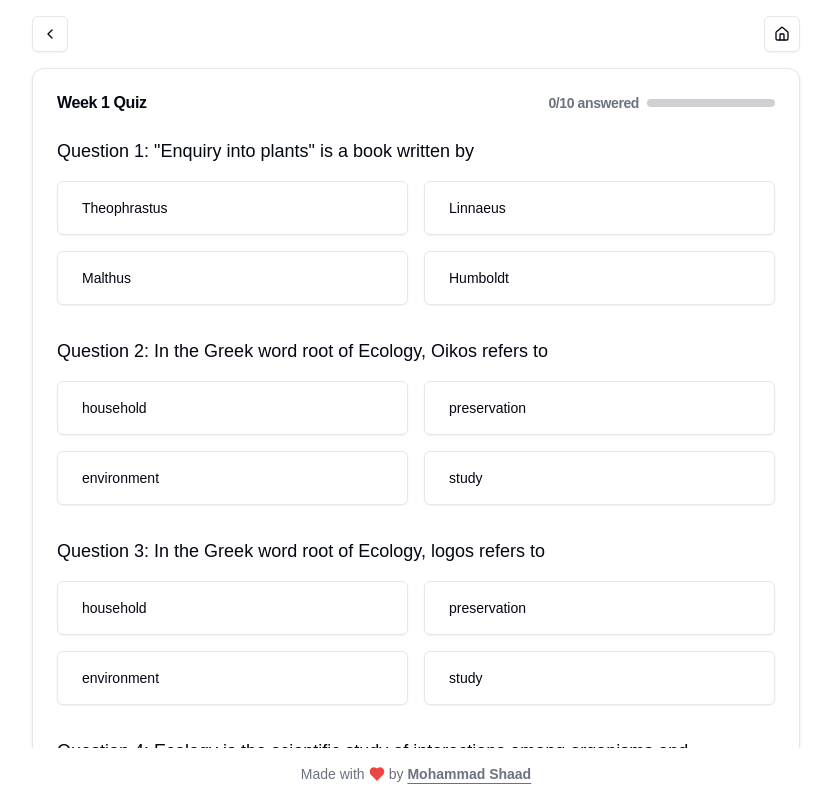
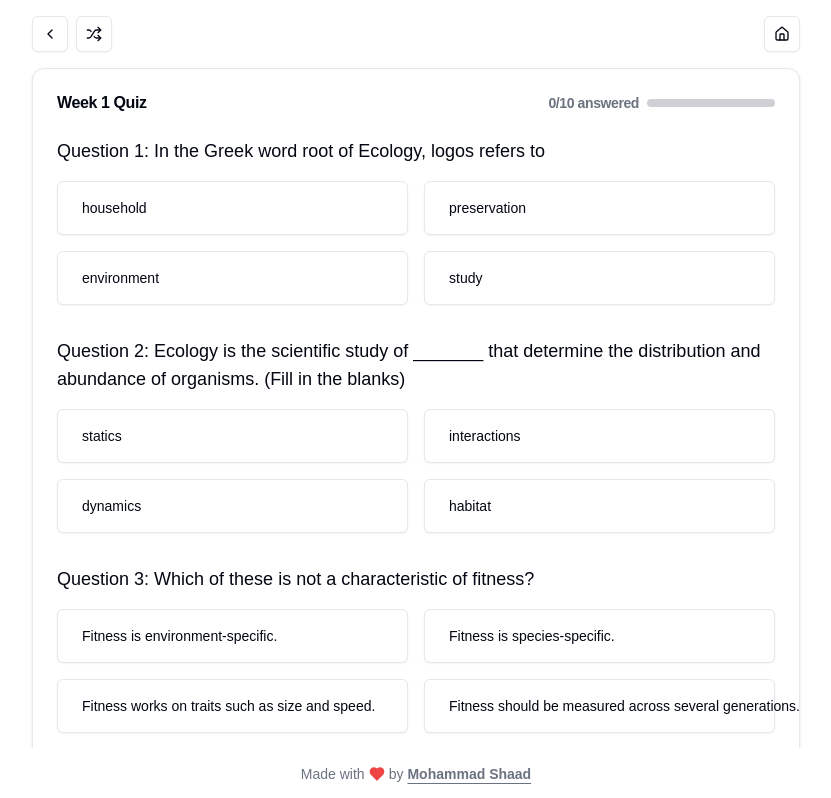
Before and after one commit to mohammadshaad/nptel-wildlife-quiz-app, a Next.js app: page /week/1 in a window 1280 px wide. Shown: the top 798 px of the page, without its empty margins (224-1055 px from the left). Built offline with nearby package versions, Linux system fonts and the light colour scheme.

Commit message:
taking prod down

```diff
--- a/app/page.tsx
+++ b/app/page.tsx
@@ -5,7 +5,7 @@ import { Button } from "@/components/ui/button";
 export default function HomePage() {
   return (
     <div className="min-h-screen flex flex-col items-center justify-center p-8">
-      <Card className="w-full max-w-4xl">
+      {/* <Card className="w-full max-w-4xl">
         <CardHeader>
           <CardTitle className="text-4xl text-center">Weekly Practice Quiz</CardTitle>
         </CardHeader>
@@ -23,7 +23,7 @@ export default function HomePage() {
             ))}
           </div>
         </CardContent>
-      </Card>
+      </Card> */}
     </div>
   );
 }
--- a/components/Quiz.tsx
+++ b/components/Quiz.tsx
@@ -6,7 +6,14 @@ import Link from "next/link";
 import { Card, CardHeader, CardTitle, CardContent, CardFooter } from "@/components/ui/card";
 import { Button } from "@/components/ui/button";
 import { Progress } from "@/components/ui/progress";
-import { ChevronLeft, Home, Check, X } from "lucide-react";
+import { ChevronLeft, Home, Check, X, Shuffle } from "lucide-react";
+import { useEffect, useState } from "react";
+
+interface Question {
+  question: string;
+  options: string[];
+  correctAnswer: number;
+}
 
 interface QuizProps {
   week: number;
@@ -14,27 +21,61 @@ interface QuizProps {
 
 export default function Quiz({ week }: QuizProps) {
   const { score, submitAnswer, resetQuiz, answers, completeQuiz, setCompleteQuiz } = useQuiz();
-  const questions = quizzes[week - 1].questions;
+  const [shuffledQuestions, setShuffledQuestions] = useState<Question[]>([]);
+  const [questionMap, setQuestionMap] = useState<number[]>([]);
+
+  // Function to shuffle array
+  const shuffleArray = <T,>(array: T[]): T[] => {
+    const newArray = [...array];
+    for (let i = newArray.length - 1; i > 0; i--) {
+      const j = Math.floor(Math.random() * (i + 1));
+      [newArray[i], newArray[j]] = [newArray[j], newArray[i]];
+    }
+    return newArray;
+  };
+
+  // Initialize or shuffle questions
+  const initializeQuestions = () => {
+    const originalQuestions = quizzes[week - 1].questions;
+    const shuffledIndices = originalQuestions.map((_, index) => index);
+    const newQuestionMap = shuffleArray(shuffledIndices);
+    const newShuffledQuestions = newQuestionMap.map(index => originalQuestions[index]);
+
+    setQuestionMap(newQuestionMap);
+    setShuffledQuestions(newShuffledQuestions);
+  };
+
+  // Initialize questions on mount and when week changes
+  useEffect(() => {
+    initializeQuestions();
+  }, [week]);
 
   const handleOptionClick = (questionIndex: number, optionIndex: number) => {
     if (!completeQuiz) {
-      const currentQuestion = questions[questionIndex];
-      submitAnswer(questionIndex, optionIndex, currentQuestion.correctAnswer);
+      const originalIndex = questionMap[questionIndex];
+      const currentQuestion = quizzes[week - 1].questions[originalIndex];
+      submitAnswer(originalIndex, optionIndex, currentQuestion.correctAnswer);
+    }
+  };
+
+  const handleShuffleClick = () => {
+    if (!completeQuiz && Object.keys(answers).length === 0) {
+      initializeQuestions();
     }
   };
 
   const answeredQuestions = Object.keys(answers).length;
-  const progress = (answeredQuestions / questions.length) * 100;
+  const progress = (answeredQuestions / shuffledQuestions.length) * 100;
 
   const calculateFinalScore = () => {
-    const correctAnswers = questions.reduce((count, question, index) => {
-      return answers[index] === question.correctAnswer ? count + 1 : count;
+    const correctAnswers = Object.entries(answers).reduce((count, [index, answer]) => {
+      const question = quizzes[week - 1].questions[parseInt(index)];
+      return answer === question.correctAnswer ? count + 1 : count;
     }, 0);
-    return Math.round((correctAnswers / questions.length) * 100);
+    return Math.round((correctAnswers / shuffledQuestions.length) * 100);
   };
 
   const handleSubmitQuiz = () => {
-    const finalScore = calculateFinalScore();
     setCompleteQuiz(true);
   };
 
@@ -48,13 +89,14 @@ export default function Quiz({ week }: QuizProps) {
       </div>
 
       <div className="space-y-8">
-        {questions.map((question, index) => {
-          const isCorrect = answers[index] === question.correctAnswer;
-          const selectedAnswer = question.options[answers[index]];
+        {questionMap.map((originalIndex, shuffledIndex) => {
+          const question = quizzes[week - 1].questions[originalIndex];
+          const isCorrect = answers[originalIndex] === question.correctAnswer;
+          const selectedAnswer = question.options[answers[originalIndex]];
           const correctAnswer = question.options[question.correctAnswer];
 
           return (
-            <div key={index} className="border rounded-lg p-6 space-y-4">
+            <div key={shuffledIndex} className="border rounded-lg p-6 space-y-4">
               <div className="flex items-start gap-3">
                 {isCorrect ? (
                   <Check className="w-5 h-5 text-green-500 mt-1 flex-shrink-0" />
@@ -63,7 +105,7 @@ export default function Quiz({ week }: QuizProps) {
                 )}
                 <div className="space-y-2">
                   <h3 className="text-lg font-medium">
-                    Question {index + 1}: {question.question}
+                    Question {shuffledIndex + 1}: {question.question}
                   </h3>
 
                   <div className="space-y-1">
@@ -106,11 +148,28 @@ export default function Quiz({ week }: QuizProps) {
   return (
     <div className="w-full max-w-3xl mx-auto space-y-4 mb-20">
       <div className="flex justify-between items-center mb-4">
-        <Link href={week > 1 ? `/week/${week - 1}` : "/"}>
-          <Button variant="outline" size="icon">
-            <ChevronLeft className="h-4 w-4" />
+        <div className="flex gap-2">
+          <Link href={week > 1 ? `/week/${week - 1}` : "/"}>
+            <Button variant="outline" size="icon">
+              <ChevronLeft className="h-4 w-4" />
+            </Button>
+          </Link>
+          <Button
+            variant="outline"
+            size="icon"
+            onClick={handleShuffleClick}
+            disabled={completeQuiz || Object.keys(answers).length > 0}
+            title={
+              completeQuiz
+                ? "Cannot shuffle after completion"
+                : Object.keys(answers).length > 0
+                  ? "Cannot shuffle after starting"
+                  : "Shuffle questions"
+            }
+          >
+            <Shuffle className="h-4 w-4" />
           </Button>
-        </Link>
+        </div>
         <Link href="/">
           <Button variant="outline" size="icon">
             <Home className="h-4 w-4" />
@@ -125,7 +184,7 @@ export default function Quiz({ week }: QuizProps) {
             {!completeQuiz && (
               <div className="flex items-center gap-2">
                 <span className="text-sm text-muted-foreground">
-                  {answeredQuestions}/{questions.length} answered
+                  {answeredQuestions}/{shuffledQuestions.length} answered
                 </span>
                 <Progress value={progress} className="w-32" />
               </div>
@@ -137,7 +196,7 @@ export default function Quiz({ week }: QuizProps) {
             <Results />
           ) : (
             <div className="space-y-8">
-              {questions.map((question, index) => (
+              {shuffledQuestions.map((question, index) => (
                 <div key={index} className="space-y-4">
                   <h3 className="text-lg font-medium">
                     Question {index + 1}: {question.question}
@@ -146,7 +205,7 @@ export default function Quiz({ week }: QuizProps) {
                     {question.options.map((option, optionIndex) => (
                       <Button
                         key={optionIndex}
-                        variant={answers[index] === optionIndex ? "default" : "outline"}
+                        variant={answers[questionMap[index]] === optionIndex ? "default" : "outline"}
                         onClick={() => handleOptionClick(index, optionIndex)}
                         className="h-auto py-4 px-6 text-left justify-start"
                       >
@@ -171,7 +230,7 @@ export default function Quiz({ week }: QuizProps) {
             <Button
               onClick={handleSubmitQuiz}
               className="w-full md:w-auto ml-4"
-              disabled={Object.keys(answers).length !== questions.length}
+              disabled={Object.keys(answers).length !== shuffledQuestions.length}
             >
               Submit Quiz
             </Button>
```
